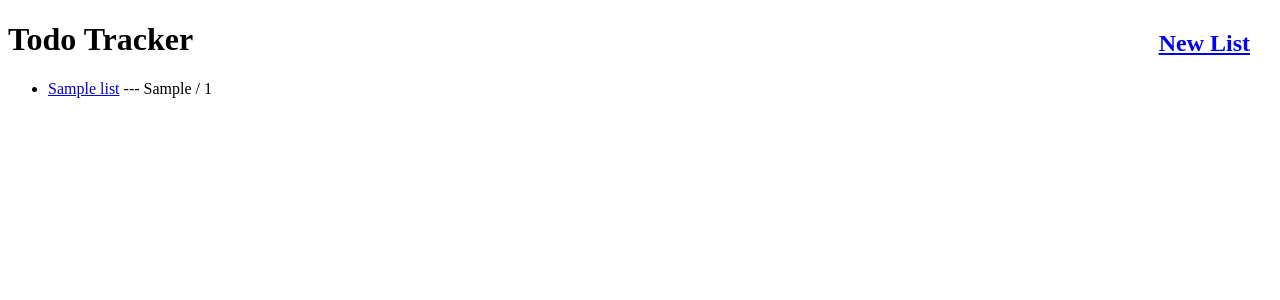
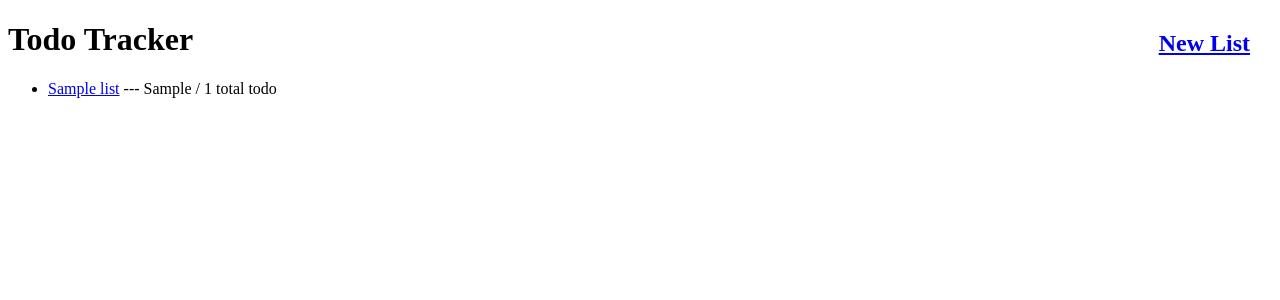
Before and after one commit to swiraol/todos_from_scratch_2, a Flask app: page /lists in a window 1280 px wide. Shown: the top 300 px of the page. Run offline with Flask 3, Linux system fonts and the light colour scheme; a database or web service that is not in the repository returns one stand-in record (values such as "Sample title"); some libraries are stand-ins or nearby versions.

Commit message:
Added template filters

```diff
--- a/app.py
+++ b/app.py
@@ -15,6 +15,16 @@ from functools import wraps
 app = Flask(__name__)
 
 app.secret_key = "Hello"
+
+@app.template_filter('pluralize')
+def pluralize(num):
+    num = int(num)
+    if num == 0:
+        return "No todos"
+    elif num == 1:
+        return f"{num} total todo"
+    else:
+        return f"{num} total todos"
 
 @app.before_request
 def db_storage():
--- a/templates/lists.html
+++ b/templates/lists.html
@@ -3,7 +3,7 @@
   <a href="{{ url_for('new_list') }}" class="new-list"><h2>New List</h2></a>
   <ul>
     {% for lst in all_lists %}
-        <li class="{{ 'completed-list' if lst.todos_remaining == 0 and lst.total_todos > 0 else '' }}"><a href="{{ url_for('show_list', list_id=lst.id) }}">{{ lst.title }}</a> --- {{ lst.todos_remaining }} / {{ lst.total_todos }}</li>
+        <li class="{{ 'completed-list' if lst.todos_remaining == 0 and lst.total_todos > 0 else '' }}"><a href="{{ url_for('show_list', list_id=lst.id) }}">{{ lst.title }}</a> --- {{ lst.todos_remaining }} / {{ lst.total_todos | pluralize }}</li>
     {% endfor %}
   </ul>
 
```
